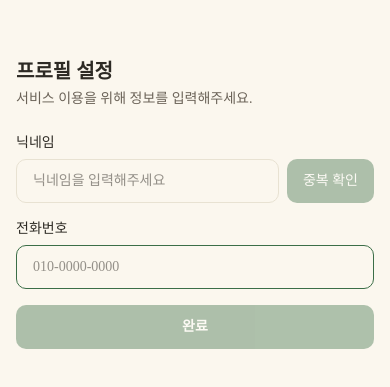
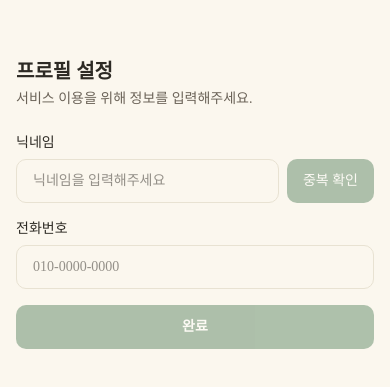
Before and after one commit to nana9147/cookeat, a Next.js app: page /auth/profile in a window 390 px wide. Shown: the part 219-606 px from the top of the page. Built offline with nearby package versions, Linux system fonts and the light colour scheme; no server answers.

Commit message:
feat: 소셜로그인 프로필 설정 전화번호 자동 포맷팅 적용
PhoneInput 컴포넌트를 소셜 로그인 후 프로필 설정 페이지에 적용.
next.config.ts에 카카오 CDN 이미지 도메인 허용 추가.

```diff
--- a/app/auth/profile/page.tsx
+++ b/app/auth/profile/page.tsx
@@ -4,6 +4,7 @@ import { useState } from 'react'
 import { useRouter } from 'next/navigation'
 import { useAuthStore } from '@/store/authStore'
 import { authService } from '@/services/auth/authService'
+import PhoneInput from '@/components/ui/PhoneInput'
 
 const inputCls = 'h-11 px-4 rounded-lg border border-border text-sm outline-none focus:border-primary transition-colors'
 const btnCls = 'h-11 bg-primary text-white rounded-lg text-sm font-semibold hover:bg-primary-hover transition-colors disabled:opacity-40 disabled:cursor-not-allowed'
@@ -75,7 +76,7 @@ export default function ProfilePage() {
           </div>
           <div className="flex flex-col gap-1.5">
             <label className="text-sm font-medium text-dark-text">전화번호</label>
-            <input type="tel" value={phone} onChange={(e) => setPhone(e.target.value)} placeholder="010-0000-0000" className={inputCls} autoFocus />
+            <PhoneInput value={phone} onChange={setPhone} className={inputCls} />
           </div>
           {error && <p className="text-xs text-red">{error}</p>}
           <button type="submit" disabled={!check?.ok || !phone.trim() || isLoading} className={btnCls}>
--- a/next.config.ts
+++ b/next.config.ts
@@ -8,6 +8,14 @@ const nextConfig: NextConfig = {
         hostname: '*.supabase.co',
         pathname: '/storage/v1/object/public/**',
       },
+      {
+        protocol: 'https',
+        hostname: '*.kakaocdn.net',
+      },
+      {
+        protocol: 'http',
+        hostname: '*.kakaocdn.net',
+      },
     ],
   },
 };
```
